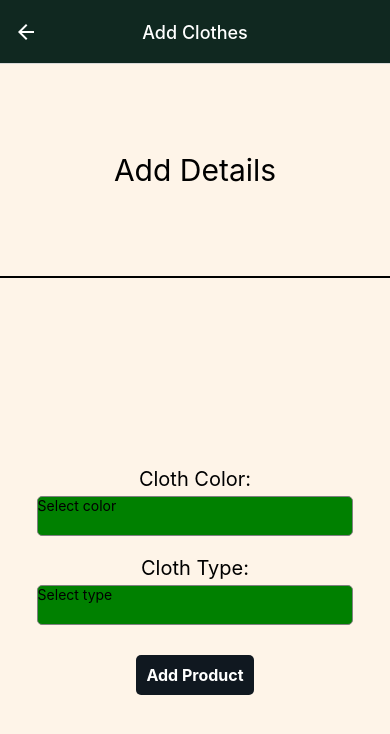
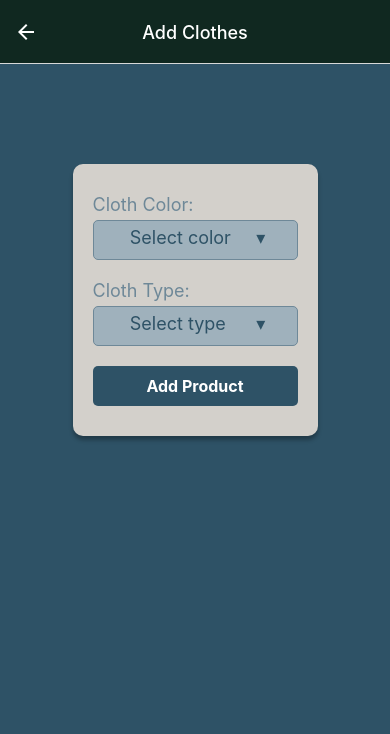
Before and after one commit to KhaosFountain/UniFashion, a React Native app: screen /Filter in a window 390 px wide. Shown: the top 734 px of the page. Built offline with nearby package versions, Linux system fonts and the light colour scheme; what expo-notifications would draw is missing.

Commit message:
Added ok looking filter screen

```diff
--- a/App.js
+++ b/App.js
@@ -69,11 +69,6 @@ export default function App() {
             headerStyle: { backgroundColor: "#102820FF" },
             headerTintColor: "white",
             headerTitleAlign: 'center',
-            headerRight: () => {
-              return(
-                <Popup/>
-              );
-          },
           }}
         />
         <Stack.Screen
--- a/Screens/FilterScreen.js
+++ b/Screens/FilterScreen.js
@@ -1,4 +1,4 @@
-import React, { useState } from "react";
+import React, { useEffect, useState } from "react";
 import {
   View,
   Text,
@@ -12,6 +12,7 @@ import {
   FlatList,
   Image,
 } from "react-native";
+import { scheduleNotificationHandler, sendPushNotificationHandler } from "../components/notifs";
 
 export default function FilterScreen({ navigation }) {
   const [color, setColor] = useState("");
@@ -19,6 +20,7 @@ export default function FilterScreen({ navigation }) {
   const [colorModalVisible, setColorModalVisible] = useState(false);
   const [typeModalVisible, setTypeModalVisible] = useState(false);
   const [filtered, setFiltered] = useState([]);
+  const [isDeleted, setDeleted] = useState(false)
 
   const callAPI = async () => {
     try {
@@ -42,6 +44,32 @@ export default function FilterScreen({ navigation }) {
       navigation.navigate("signup");
     }
   };
+
+  const deleteApi = async (name) => {
+    try {
+      await fetch(
+        `http://54.167.138.208:8000/products/delete/${name}`,
+        {
+          method: "DELETE",
+          headers: {
+            "Content-Type": "application/json",
+            "ngrok-skip-browser-warning": "69420", // See: https://stackoverflow.com/questions/73017353/how-to-bypass-ngrok-browser-warning
+          },
+        }
+      );
+      setDeleted(true)
+    } catch (err) {
+      console.log(err);
+    }
+  };
+
+  useEffect(() => {
+    if (isDeleted) {
+      navigation.navigate("Filter");
+      setDeleted(false);
+      callAPI();
+    }
+  }, [isDeleted]);
 
   const pickerStyles =
     Platform.OS === "ios" ? style.pickerIOS : style.pickerAndroid;
@@ -86,9 +114,10 @@ export default function FilterScreen({ navigation }) {
 
   return (
     <ScrollView style={style.scroll}>
-      <View style={style.add}>
-        <Text style={style.title}>Add Details</Text>
-        <View style={style.box}>
+      <View style={style.container}>
+        <View style={style.card}>
+
+          <View style={style.inputGroup}>
             <Text style={style.label}>Cloth Color:</Text>
             <TouchableOpacity
               onPress={() => {
@@ -96,7 +125,9 @@ export default function FilterScreen({ navigation }) {
               }}
               style={pickerStyles}
             >
-            <Text>{color || "Select color"}</Text>
+              <Text style={style.text}>
+                {color || "Select color    "} {"\u25BE"}
+              </Text>
             </TouchableOpacity>
             <Modal
               animationType="fade"
@@ -116,7 +147,8 @@ export default function FilterScreen({ navigation }) {
                 </View>
               </View>
             </Modal>
-
+          </View>
+          <View style={style.inputGroup}>
             <Text style={style.label}>Cloth Type:</Text>
             <TouchableOpacity
               onPress={() => {
@@ -124,14 +156,16 @@ export default function FilterScreen({ navigation }) {
               }}
               style={pickerStyles}
             >
-            <Text>{type || "Select type"}</Text>
+              <Text style={style.text}>
+                {type || "Select type     "} {"\u25BE"}
+              </Text>
             </TouchableOpacity>
             <Modal
               animationType="fade"
               transparent={true}
               visible={typeModalVisible}
               onRequestClose={() => {
-              setTypeModalVisible(false);
+                setColorModalVisible(false);
               }}
             >
               <View style={style.centeredView}>
@@ -144,7 +178,10 @@ export default function FilterScreen({ navigation }) {
                 </View>
               </View>
             </Modal>
+          </View>
 
+
+          {/* Add Product Button */}
           <Pressable style={style.addButton} onPress={async () => callAPI()}>
             <Text style={style.buttonText}>Add Product</Text>
           </Pressable>
@@ -155,8 +192,8 @@ export default function FilterScreen({ navigation }) {
                 <Text style={style.cardTitle}>
                   Title: {filter.productTitle}
                 </Text>
-                <Text style={style.cardSubtitle}>color: {filter.color}</Text>
-                <Text style={style.cardName}>name: {filter.productName}</Text>
+                <Text style={style.cardSubtitle}>Color: {filter.color}</Text>
+                <Text style={style.cardName}>Name: {filter.productName}</Text>
                 <Text style={style.cardPrice}>Price: ${filter.price}</Text>
               </View>
               <Pressable
@@ -179,80 +216,99 @@ export default function FilterScreen({ navigation }) {
 
 const style = StyleSheet.create({
   scroll: {
-    backgroundColor: "black",
+    backgroundColor: "#2E5266FF",
   },
-  add: {
-    justifyContent: "space-evenly",
+  container: {
+    flex: 1,
+    justifyContent: "center",
     alignItems: "center",
-    backgroundColor: "#fef4e8",
-    height: 900,
+    paddingHorizontal: 20,
+    backgroundColor: "#2E5266FF",
   },
   title: {
-    alignItems: "center",
     fontSize: 30,
+    color: "#D3D0CBFF",
+    fontWeight: "bold",
+    marginBottom: 20,
   },
   image: {
     width: 200,
      height: 200 ,
     resizeMode: "contain",
   },
-  box: {
-    borderWidth: 2,
-    borderColor: "black",
-    width: 400,
-    height: 600,
-    justifyContent: "center",
-    alignItems: "center",
+  card: {
+    backgroundColor: "#D3D0CBFF",
+    width: "70%",
+    borderRadius: 10,
+    paddingHorizontal: 20,
+    paddingVertical: 30,
+    shadowColor: "#000",
+    shadowOffset: {
+      width: 0,
+      height: 4,
+    },
+    shadowOpacity: 0.3,
+    shadowRadius: 4.65,
+    elevation: 8,
+    marginTop: 100,
+  },
+  inputGroup: {
+    marginBottom: 20,
   },
   label: {
-    fontSize: 20,
-    marginTop: 10,
+    fontSize: 18,
     marginBottom: 5,
+    color: "#6E8898FF",
+  },
+  text: {
+    fontSize: 18,
+    color: "#2E5266FF",
+    textAlign: "center",
+    paddingLeft: 5,
+    paddingBottom: 5,
   },
   input: {
     borderWidth: 1,
-    borderColor: "gray",
-    width: "80%",
+    borderColor: "#6E8898FF",
+    backgroundColor: "#9FB1BCFF",
+    width: "100%",
     height: 40,
     padding: 10,
-    marginBottom: 10,
+    borderRadius: 5,
   },
   addButton: {
-    backgroundColor: "#101820FF",
+    backgroundColor: "#2E5266FF",
     borderRadius: 5,
-    padding: 10,
-    marginTop: 20,
+    paddingVertical: 10,
+    paddingHorizontal: 20,
   },
   buttonText: {
     color: "white",
     fontWeight: "bold",
     fontSize: 16,
+    textAlign: "center",
   },
   pickerIOS: {
     borderWidth: 1,
-    borderColor: "gray",
-    width: "80%",
+    borderColor: "#6E8898FF",
+    backgroundColor: "#9FB1BCFF",
+    width: "100%",
     height: 40,
     borderRadius: 5,
-    marginBottom: 10,
-    backgroundColor: "blue",
-    alignItems: "center",
     justifyContent: "center",
-    fontSize: 20,
   },
   pickerAndroid: {
     borderWidth: 1,
-    borderColor: "gray",
-    width: "80%",
+    borderColor: "#6E8898FF",
+    backgroundColor: "#9FB1BCFF",
+    width: "100%",
     height: 40,
     borderRadius: 5,
-    marginBottom: 10,
-    backgroundColor: "green",
+    justifyContent: "center",
   },
   centeredView: {
     flex: 1,
     justifyContent: "center",
-    backgroundColor: "grey",
     backgroundColor: "rgba(128, 128, 128, 0.5)",
     marginTop: 56,
   },
@@ -273,18 +329,26 @@ const style = StyleSheet.create({
   pickerItem: {
     fontSize: 30,
   },
-  closeBtn: {
-    backgroundColor: '#D64161FF',
+  cardContainer:{
+    overflow: 'hidden',
+    width: '100%',
+    alignItems: "center",
     borderWidth: 1,
-    borderRadius: 5,
-    borderColor: 'white',
-    padding: 5,
-    alignSelf: "center",
-    width: 70,
+    borderColor: 'black',
+    marginBottom: 20,
   },
-closeTxt: {
-    color: 'white',
-    fontSize: 20,
-    textAlign: "center",
+  cardTextContainer:{
+    flex: 1,
+    alignItems: "flex-start",
+  },
+  buyButton:{
+    backgroundColor: "pink",
+    padding: 10,
+    marginBottom: 30,
+    alignItems: "center",
+    borderWidth: 2,
+    borderColor: "black",
+    borderRadius: 3,
+    width: '50%',
   }
 });
```
Lines whose indentation alone changed are shown as unchanged.
